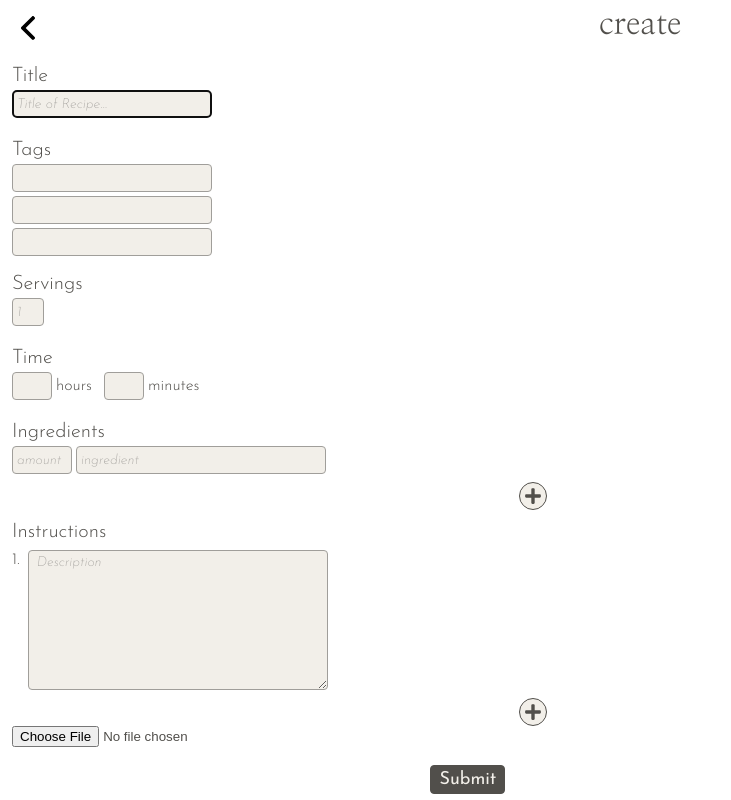
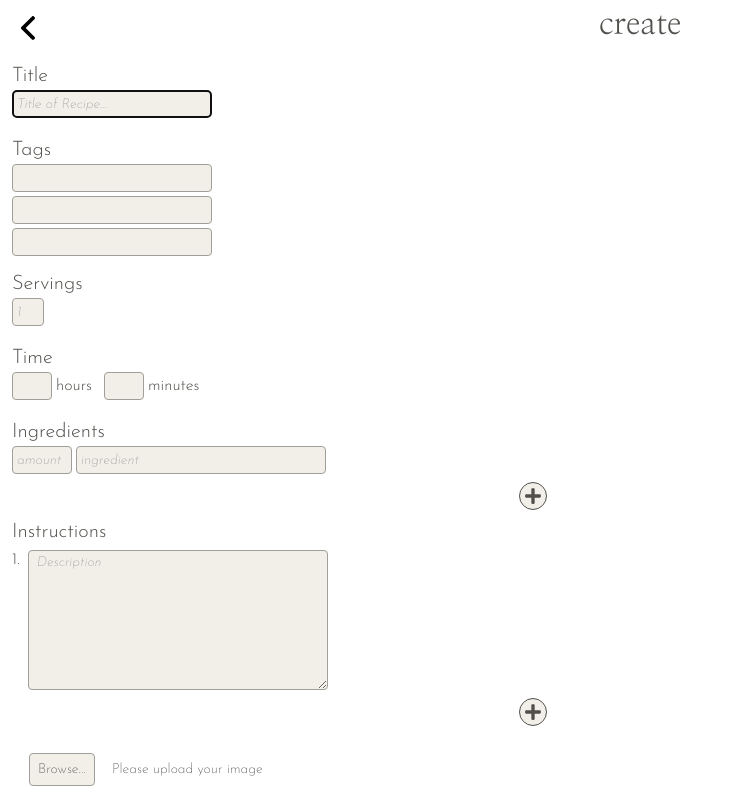
Before and after one commit to carolinstuhr/capstone-project, a React (Create React App) app in the folder frontend/: page /create in a window 1280 px wide. Shown: the whole page, without its empty margins (0-731 px from the left). Built offline with nearby package versions, Linux system fonts and the light colour scheme; no server answers; the database is empty.

Commit message:
Add default image and clean up code

```diff
--- a/frontend/src/CreateRecipe/CreateRecipe.js
+++ b/frontend/src/CreateRecipe/CreateRecipe.js
@@ -4,14 +4,15 @@ import InstructionsSection from './InstructionsSection'
 import { FaPlus } from 'react-icons/fa'
 import { Redirect } from 'react-router-dom'
 import IngredientsSection from './IngredientsSection'
-import { db, storage } from '../firebaseConfig'
+import { db } from '../firebaseConfig'
+import UploadImage from './UploadImage'
 
 export default function CreateRecipe({ recipes, setRecipes }) {
   const [ingredientsNumber, setIngredientsNumber] = useState(1)
   const [instructionsNumber, setInstructionsNumber] = useState(1)
   const titleRef = useRef()
 
-  const allInputs = { imgUrl: '' }
+  const allInputs = { imageUrl: '' }
   const [imageAsUrl, setImageAsUrl] = useState(allInputs)
 
   useEffect(() => {
@@ -114,7 +115,7 @@ export default function CreateRecipe({ recipes, setRecipes }) {
           name="tag1"
           value={formData.tag1}
           minLength="2"
-          maxLength="7"
+          maxLength="10"
           data-testid="tag1"
         />
         <TagsInput
@@ -124,7 +125,7 @@ export default function CreateRecipe({ recipes, setRecipes }) {
           name="tag2"
           value={formData.tag2}
           minLength="2"
-          maxLength="7"
+          maxLength="10"
           data-testid="tag2"
         />
         <TagsInput
@@ -134,7 +135,7 @@ export default function CreateRecipe({ recipes, setRecipes }) {
           name="tag3"
           value={formData.tag3}
           minLength="2"
-          maxLength="8"
+          maxLength="10"
           data-testid="tag3"
         />
         <ServingsLabel htmlFor="portion">Servings</ServingsLabel>
@@ -202,7 +203,7 @@ export default function CreateRecipe({ recipes, setRecipes }) {
         {instructionsNumber < 20 && (
           <InstructionsButton onClick={addInstructionsLine} />
         )}
-        <input type="file" name="image" onChange={handleImageAsFile} />
+        <UploadImage setImageAsUrl={setImageAsUrl} imageAsUrl={imageAsUrl} />
         <ButtonWrapper>
           <ButtonStyled>Submit</ButtonStyled>
         </ButtonWrapper>
@@ -210,171 +211,42 @@ export default function CreateRecipe({ recipes, setRecipes }) {
     </MainStyled>
   )
 
-  function handleImageAsFile(event) {
-    const image = event.target.files[0]
-    console.log(image)
-    const uploadTask = storage.ref(`images/${image.name}`).put(image)
-    uploadTask.on(
-      'state_changed',
-      (snapshot) => {
-        console.log(snapshot)
-      },
-      (error) => {
-        console.log(error)
-        alert('Please try again')
-      },
-      () => {
-        storage
-          .ref('images')
-          .child(image.name)
-          .getDownloadURL()
-          .then((url) => {
-            setImageAsUrl({ imageUrl: url })
-          })
-      }
-    )
-  }
-
-  function saveNewRecipetoLocalStorage(event, image) {
+  function saveNewRecipetoLocalStorage(event) {
     event.preventDefault()
     let ingredients = []
-    if (formData.ingredientsname1) {
-      ingredients.push(formData.ingredientsamount1, formData.ingredientsname1)
-    }
-    if (formData.ingredientsname2) {
-      ingredients.push(formData.ingredientsamount2, formData.ingredientsname2)
-    }
-    if (formData.ingredientsname3) {
-      ingredients.push(formData.ingredientsamount3, formData.ingredientsname3)
-    }
-    if (formData.ingredientsname4) {
-      ingredients.push(formData.ingredientsamount4, formData.ingredientsname4)
-    }
-    if (formData.ingredientsname5) {
-      ingredients.push(formData.ingredientsamount5, formData.ingredientsname5)
-    }
-    if (formData.ingredientsname6) {
-      ingredients.push(formData.ingredientsamount6, formData.ingredientsname6)
-    }
-    if (formData.ingredientsname7) {
-      ingredients.push(formData.ingredientsamount7, formData.ingredientsname7)
-    }
-    if (formData.ingredientsname8) {
-      ingredients.push(formData.ingredientsamount8, formData.ingredientsname8)
-    }
-    if (formData.ingredientsname9) {
-      ingredients.push(formData.ingredientsamount9, formData.ingredientsname9)
-    }
-    if (formData.ingredientsname10) {
-      ingredients.push(formData.ingredientsamount10, formData.ingredientsname10)
-    }
-    if (formData.ingredientsname11) {
-      ingredients.push(formData.ingredientsamount11, formData.ingredientsname11)
-    }
-    if (formData.ingredientsname12) {
-      ingredients.push(formData.ingredientsamount12, formData.ingredientsname12)
-    }
-    if (formData.ingredientsname13) {
-      ingredients.push(formData.ingredientsamount13, formData.ingredientsname13)
-    }
-    if (formData.ingredientsname14) {
-      ingredients.push(formData.ingredientsamount14, formData.ingredientsname14)
-    }
-    if (formData.ingredientsname15) {
-      ingredients.push(formData.ingredientsamount15, formData.ingredientsname15)
-    }
-    if (formData.ingredientsname16) {
-      ingredients.push(formData.ingredientsamount16, formData.ingredientsname16)
-    }
-    if (formData.ingredientsname17) {
-      ingredients.push(formData.ingredientsamount17, formData.ingredientsname17)
-    }
-    if (formData.ingredientsname18) {
-      ingredients.push(formData.ingredientsamount18, formData.ingredientsname18)
-    }
-    if (formData.ingredientsname19) {
-      ingredients.push(formData.ingredientsamount19, formData.ingredientsname19)
-    }
-    if (formData.ingredientsname20) {
-      ingredients.push(formData.ingredientsamount20, formData.ingredientsname20)
+    for (let i = 1; i <= 20; i++) {
+      let fieldName = 'ingredientsname' + i
+      let fieldAmount = 'ingredientsamount' + i
+      if (formData[fieldName]) {
+        ingredients.push(formData[fieldAmount], formData[fieldName])
+      }
     }
     let instructions = []
-    if (formData.instruction1) {
-      instructions.push(formData.instruction1)
+    for (let i = 1; i <= 20; i++) {
+      let fieldName = 'instruction' + i
+      if (formData[fieldName]) {
+        instructions.push(formData[fieldName])
+      }
     }
-    if (formData.instruction2) {
-      instructions.push(formData.instruction2)
-    }
-    if (formData.instruction3) {
-      instructions.push(formData.instruction3)
-    }
-    if (formData.instruction4) {
-      instructions.push(formData.instruction4)
-    }
-    if (formData.instruction5) {
-      instructions.push(formData.instruction5)
-    }
-    if (formData.instruction6) {
-      instructions.push(formData.instruction6)
-    }
-    if (formData.instruction7) {
-      instructions.push(formData.instruction7)
-    }
-    if (formData.instruction8) {
-      instructions.push(formData.instruction8)
-    }
-    if (formData.instruction9) {
-      instructions.push(formData.instruction9)
-    }
-    if (formData.instruction10) {
-      instructions.push(formData.instruction10)
-    }
-    if (formData.instruction11) {
-      instructions.push(formData.instruction11)
-    }
-    if (formData.instruction12) {
-      instructions.push(formData.instruction12)
-    }
-    if (formData.instruction13) {
-      instructions.push(formData.instruction13)
-    }
-    if (formData.instruction14) {
-      instructions.push(formData.instruction14)
-    }
-    if (formData.instruction15) {
-      instructions.push(formData.instruction15)
-    }
-    if (formData.instruction16) {
-      instructions.push(formData.instruction16)
-    }
-    if (formData.instruction17) {
-      instructions.push(formData.instruction17)
-    }
-    if (formData.instruction18) {
-      instructions.push(formData.instruction18)
-    }
-    if (formData.instruction19) {
-      instructions.push(formData.instruction19)
-    }
-    if (formData.instruction20) {
-      instructions.push(formData.instruction20)
-    }
+    let imageForUpload
+    imageAsUrl.imageUrl === ''
+      ? (imageForUpload =
+          'https://firebasestorage.googleapis.com/v0/b/get-cooking.appspot.com/o/images%2Fdefault.png?alt=media&token=c009d7d1-ba9f-44b1-93ee-4c984c244a97')
+      : (imageForUpload = imageAsUrl.imageUrl)
 
     let newRecipe = {
       id: recipes.length + 1,
       title: formData.title,
       tags: [formData.tag1, formData.tag2, formData.tag3],
-      image: imageAsUrl.imageUrl,
-      // image: './images/default.png',
+      image: imageForUpload,
       serving: formData.serving,
       timehour: formData.timehour,
       timeminutes: formData.timeminutes,
       ingredients: ingredients,
       instructions: instructions,
-      isFavourite: true,
+      isFavourite: false,
     }
     db.collection('recipes').add(newRecipe)
-    // setRecipes([...recipes, newRecipe])
     setRecipeSaved(true)
   }
 
--- a/frontend/src/CreateRecipe/InstructionsSection.js
+++ b/frontend/src/CreateRecipe/InstructionsSection.js
@@ -25,7 +25,7 @@ export default function InstructionsSection({
           onChange={storeInput}
           name={`instruction${i + 1}`}
           minLength="5"
-          maxLength="200"
+          maxLength="300"
           ref={instructionsRef}
           value={formData[`instruction${i + 1}`]}
         />
--- /dev/null
+++ b/frontend/src/CreateRecipe/UploadImage.js
@@ -0,0 +1,83 @@
+import React, { useState } from 'react'
+import styled from 'styled-components/macro'
+import { storage } from '../firebaseConfig'
+
+export default function UploadImage({ setImageAsUrl, imageAsUrl }) {
+  const [imageAsFile, setImageAsFile] = useState('')
+
+  return (
+    <ImageUploadSection>
+      <InputHidden
+        id="imageUpload"
+        type="file"
+        name="image"
+        onChange={handleImageAsFile}
+      />
+      <UploadImageLabel htmlFor="imageUpload">Browse...</UploadImageLabel>
+      {imageAsUrl.imageUrl === '' && (
+        <StyledParagraph>Please upload your image</StyledParagraph>
+      )}
+      {imageAsUrl.imageUrl !== '' && (
+        <StyledParagraph>{`Image ${imageAsFile.name} successfully uploaded`}</StyledParagraph>
+      )}
+      {console.log(imageAsUrl)}
+    </ImageUploadSection>
+  )
+
+  function handleImageAsFile(event) {
+    const image = event.target.files[0]
+    setImageAsFile(image)
+    console.log(image)
+    const uploadTask = storage.ref(`images/${image.name}`).put(image)
+    uploadTask.on(
+      'state_changed',
+      (snapshot) => {
+        console.log(snapshot)
+      },
+      (error) => {
+        console.log(error)
+        alert('Please try again')
+      },
+      () => {
+        storage
+          .ref('images')
+          .child(image.name)
+          .getDownloadURL()
+          .then((url) => {
+            setImageAsUrl({ imageUrl: url })
+          })
+      }
+    )
+  }
+}
+const ImageUploadSection = styled.section`
+  margin-top: 22px;
+  display: grid;
+  grid-template-columns: 100px auto;
+`
+
+const InputHidden = styled.input`
+  display: none;
+  grid-column: 1 / 2;
+`
+
+const UploadImageLabel = styled.label`
+  font-weight: 200;
+  font-size: 14px;
+  padding: 8px;
+  border-radius: 4px;
+  border: 1px solid #a09e9a;
+  color: #514f4b;
+  font-family: 'Josefin Sans', sans-serif;
+  background: #f2efe9;
+  grid-column: 1 / 2;
+  justify-self: center;
+  align-self: center;
+`
+
+const StyledParagraph = styled.p`
+  display: inline;
+  font-weight: 200;
+  font-size: 14px;
+  grid-column: 2 / 3;
+`
--- a/frontend/src/RecipeDetails.js
+++ b/frontend/src/RecipeDetails.js
@@ -166,6 +166,7 @@ const IngredientsSelectionSpan = styled.span`
   padding: 4px;
   border: 2px solid white;
   border-right-width: 1px;
+  cursor: default;
   background: ${(props) =>
     props.recipeDetails === 'ingredients'
       ? 'rgba(221, 216, 206, 1)'
@@ -176,6 +177,7 @@ const InstructionsSelectionSpan = styled.span`
   padding: 4px;
   border: 2px solid white;
   border-left-width: 1px;
+  cursor: default;
   background: ${(props) =>
     props.recipeDetails === 'instructions'
       ? 'rgba(221, 216, 206, 1)'
```
